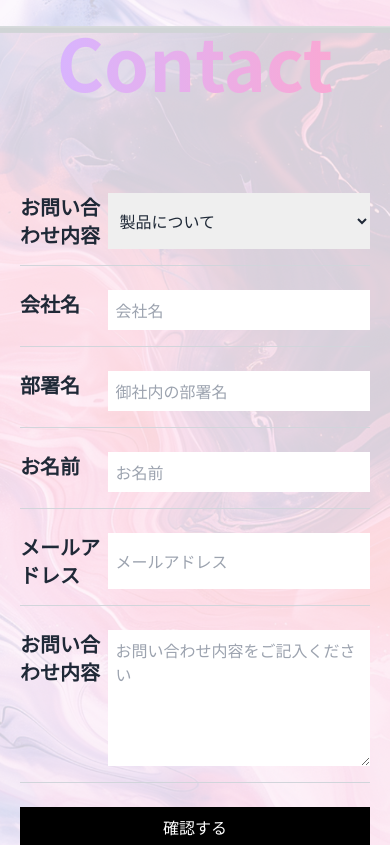
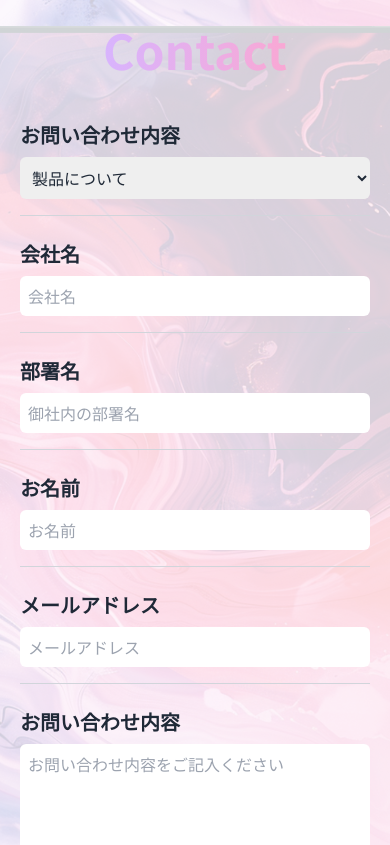
Before and after one commit to ryuhei-linkai/linkaiweb, a Next.js app: page /contact in a window 390 px wide. Shown: the part 899-1744 px from the top of the page. Built offline with nearby package versions, Linux system fonts and the light colour scheme.

Commit message:
レスポンシブ

```diff
--- a/src/app/contact/page.jsx
+++ b/src/app/contact/page.jsx
@@ -182,83 +182,83 @@ function MainComponent() {
         <section id="company-section" className="py-20 px-5 text-gray-800 relative">
           <div className="absolute inset-0 bg-white opacity-80"></div>
           <div className="relative z-10 max-w-4xl mx-auto">
-            <h2 className="text-center text-7xl font-bold mb-24">
+            <h2 className="text-center text-5xl md:text-7xl font-bold mb-12 md:mb-24">
               <span className="bg-gradient-to-r from-purple-300 to-pink-300 text-transparent bg-clip-text">Contact</span>
             </h2>
             <form onSubmit={handleSubmit} className="space-y-6">
-              <div className="flex border-b border-gray-300 pb-4">
-                <h3 className="text-xl font-bold w-1/4">お問い合わせ内容</h3>
+              <div className="flex flex-col md:flex-row border-b border-gray-300 pb-4">
+                <h3 className="text-xl font-bold w-full md:w-1/4 mb-2 md:mb-0">お問い合わせ内容</h3>
                 <select
                   id="inquiryType"
                   name="inquiryType"
                   value={formData.inquiryType}
                   onChange={handleInputChange}
-                  className="w-3/4 border-gray-300 p-2"
+                  className="w-full md:w-3/4 border-gray-300 p-2 rounded-md"
                 >
                   <option>製品について</option>
                   <option>サポートについて</option>
                   <option>その他</option>
                 </select>
               </div>
-              <div className="flex border-b border-gray-300 pb-4">
-                <h3 className="text-xl font-bold w-1/4">会社名</h3>
+              <div className="flex flex-col md:flex-row border-b border-gray-300 pb-4">
+                <h3 className="text-xl font-bold w-full md:w-1/4 mb-2 md:mb-0">会社名</h3>
                 <input
                   type="text"
                   name="companyName"
                   value={formData.companyName}
                   onChange={handleInputChange}
                   placeholder="会社名"
-                  className="w-3/4 border-gray-300 p-2"
+                  className="w-full md:w-3/4 border-gray-300 p-2 rounded-md"
                 />
               </div>
-              <div className="flex border-b border-gray-300 pb-4">
-                <h3 className="text-xl font-bold w-1/4">部署名</h3>
+              <div className="flex flex-col md:flex-row border-b border-gray-300 pb-4">
+                <h3 className="text-xl font-bold w-full md:w-1/4 mb-2 md:mb-0">部署名</h3>
                 <input
                   type="text"
                   name="departmentName"
                   value={formData.departmentName}
                   onChange={handleInputChange}
                   placeholder="御社内の部署名"
-                  className="w-3/4 border-gray-300 p-2"
+                  className="w-full md:w-3/4 border-gray-300 p-2 rounded-md"
                 />
               </div>
-              <div className="flex border-b border-gray-300 pb-4">
-                <h3 className="text-xl font-bold w-1/4">お名前</h3>
+              <div className="flex flex-col md:flex-row border-b border-gray-300 pb-4">
+                <h3 className="text-xl font-bold w-full md:w-1/4 mb-2 md:mb-0">お名前</h3>
                 <input
                   type="text"
                   name="fullName"
                   value={formData.fullName}
                   onChange={handleInputChange}
                   placeholder="お名前"
-                  className="w-3/4 border-gray-300 p-2"
+                  className="w-full md:w-3/4 border-gray-300 p-2 rounded-md"
                 />
               </div>
-              <div className="flex border-b border-gray-300 pb-4">
-                <h3 className="text-xl font-bold w-1/4">メールアドレス</h3>
+              <div className="flex flex-col md:flex-row border-b border-gray-300 pb-4">
+                <h3 className="text-xl font-bold w-full md:w-1/4 mb-2 md:mb-0">メールアドレス</h3>
                 <input
                   type="email"
                   name="email"
                   value={formData.email}
                   onChange={handleInputChange}
                   placeholder="メールアドレス"
-                  className="w-3/4 border-gray-300 p-2"
+                  className="w-full md:w-3/4 border-gray-300 p-2 rounded-md"
                 />
               </div>
-              <div className="flex border-b border-gray-300 pb-4">
-                <h3 className="text-xl font-bold w-1/4">お問い合わせ内容</h3>
+              <div className="flex flex-col md:flex-row border-b border-gray-300 pb-4">
+                <h3 className="text-xl font-bold w-full md:w-1/4 mb-2 md:mb-0">お問い合わせ内容</h3>
                 <textarea
                   name="inquiryContent"
                   value={formData.inquiryContent}
                   onChange={handleInputChange}
                   placeholder="お問い合わせ内容をご記入ください"
-                  className="w-3/4 border-gray-300 p-2"
+                  className="w-full md:w-3/4 border-gray-300 p-2 rounded-md"
                   rows="5"
                 ></textarea>
               </div>
-              <button type="submit" className="w-full bg-black text-white py-2" disabled={isSubmitting}>
+              <button type="submit" className="w-full bg-black text-white py-3 rounded-md transition-colors duration-300 hover:bg-gray-800" disabled={isSubmitting}>
                 {isSubmitting ? '送信中...' : '確認する'}
               </button>
-              {submitMessage && <p className="text-center text-green-600">{submitMessage}</p>}
+              {submitMessage && <p className="text-center text-green-600 mt-4">{submitMessage}</p>}
             </form>
           </div>
         </section>
```
